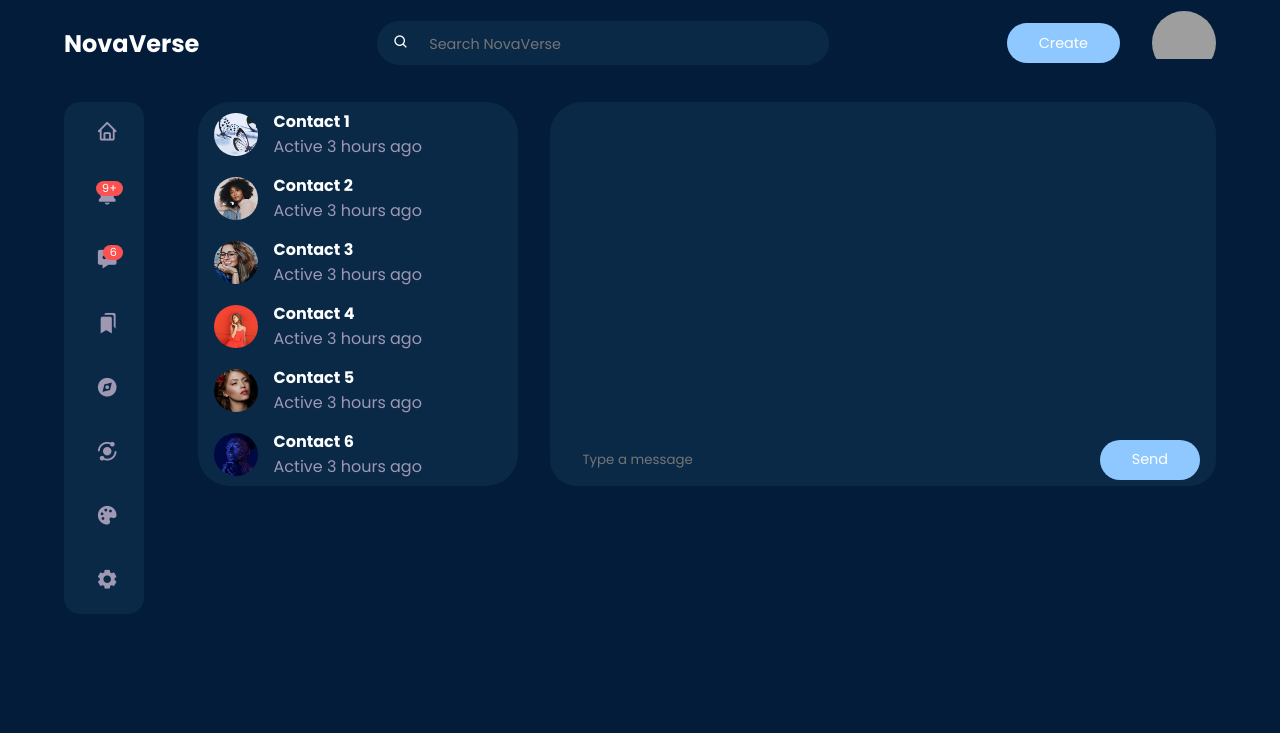
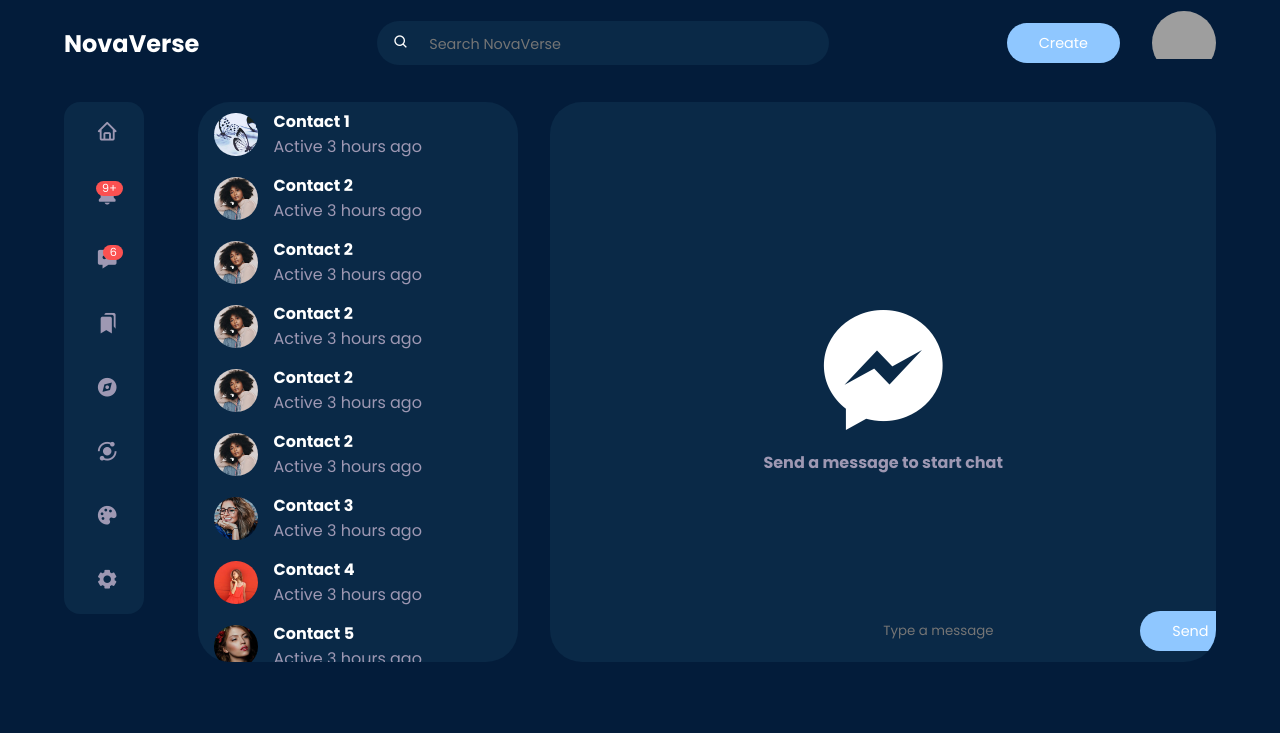
Before and after one commit to BeminDawoud/NovaVerse, a Python web app: template templates/messages.html in a window 1280 px wide. Shown: the top 733 px of the page. Run offline with Jinja, Linux system fonts and the light colour scheme; the template is opened without the code that fills it, so the values that code supplies are empty; grey boxes are pictures that could not be loaded.

Commit message:
Update message template

```diff
--- a/static/js/home.js
+++ b/static/js/home.js
@@ -14,7 +14,7 @@ const contacts = document.querySelectorAll(".contact")
 
 // *******************Side-Bar*************************
 // remove class active from all items
-const changeActiveItem = (items) => {
+const removeActiveItem = (items) => {
 	items.forEach(item => {
 		item.classList.remove("active");
 	})
@@ -23,7 +23,7 @@ const changeActiveItem = (items) => {
 // Add active class in menu-item clicked
 menuItems.forEach(item => {
 	item.addEventListener("click", () => {
-		changeActiveItem(menuItems);
+		removeActiveItem(menuItems);
 		item.classList.add("active");
 		if(item.id != "notifications"){
 			document.querySelector('.notifications-popup').style.display = 'none';
@@ -37,7 +37,7 @@ menuItems.forEach(item => {
 // Add active class in messages clicked
 contacts.forEach(item => {
 	item.addEventListener("click", () => {
-		changeActiveItem(contacts);
+		removeActiveItem(contacts);
 		item.classList.add("active");
 	})
 })
--- a/static/style/home.css
+++ b/static/style/home.css
@@ -603,3 +603,28 @@ main .container .right{
 		width: 92vw;
 	}
 }
+
+
+
+/*======================== Scroll bar =======================*/
+::-webkit-scrollbar {
+    width: 0.7rem;
+    height: 0.7rem;
+
+}
+
+::-webkit-scrollbar-track {
+    background: var(--colour-secondary);
+	border: 0.4rem solid var(--colour-primary);
+	border-radius: var(--border-radius);
+}
+
+::-webkit-scrollbar-thumb {
+    background-color: var(--btn-color);
+    border-radius: 10px;
+    border: 3px solid var(--colour-secondary);
+	border-radius: var(--border-radius);
+}
+
+
+/*======================== end Scroll bar =======================*/
--- a/static/style/messages.css
+++ b/static/style/messages.css
@@ -21,11 +21,18 @@ main .container{
 	margin-top: 1rem;
 }
 
+
+
+/*===================== contacts box ==========================*/
 .middle .messages-wrapper .contacts {
 	display: flex;
 	flex-direction: column;
 	border-radius: var(--border-radius);
 	background: var(--colour-secondary);
+	max-height: 70vh;
+	min-height: 50vh;
+	overflow-y: auto;
+	overflow-x: hidden;
 }
 
 .messages-wrapper .contacts .contact {
@@ -56,14 +63,14 @@ main .container{
 
 .messages-wrapper .contacts .contact:first-child.active{
 	border-top-left-radius: var(--border-radius);
-	overflow: hidden;
 }
 
 .messages-wrapper .contacts .contact:last-child.active{
 	border-bottom-left-radius: var(--border-radius);
-	overflow: hidden;
 }
 
+
+/*===================== chat box ==========================*/
 .middle .messages-wrapper .chat {
 	display: flex;
 	position: relative;
@@ -71,28 +78,41 @@ main .container{
 	padding: var(--card-padding);
 	border-radius: var(--border-radius);
 	background: var(--colour-secondary);
+	max-height: 70vh;
+	min-height: 50vh;
+	overflow-y: auto;
+	overflow-x: hidden;
+}
+
+.middle .messages-wrapper .chat .no-messages{
+	position: absolute;
+	left: 50%;
+	top: 50%;
+	transform: translate(-50%, -50%);
+	text-align: center;
+}
+
+.middle .messages-wrapper .chat .no-messages i{
+	font-size: 10rem;
 }
 
 .middle .messages-wrapper .input-bar{
-	width: 100%;
 	display: flex;
 	position: absolute;
-	bottom: 0;
+	bottom: 2%;
 	margin-top: 1rem;
 	background: var(--colour-secondary);
-	padding: 0.4rem var(--card-padding);
-	border-radius: var(--border-radius);
 }
 
 .middle .messages-wrapper .input-bar input[type="text"]{
 	justify-content: start;
-	width: 100%;
-	padding-left: 1rem;
 	background: transparent;
 	color: white;
 }
 
 
+
+/*===================== Media Query ==========================*/
 @media screen and (max-width: 700px) {
 	.messages-wrapper .contacts .contact .handle{
 		display: none;
--- a/templates/messages.html
+++ b/templates/messages.html
@@ -1,5 +1,6 @@
 <!DOCTYPE html>
 <html lang="en">
+
 <head>
 	<meta charset="UTF-8">
 	<meta name="viewport" content="width=device-width, initial-scale=1.0">
@@ -9,6 +10,7 @@
 	<link href='https://unpkg.com/boxicons@2.1.4/css/boxicons.min.css' rel='stylesheet'>
 	<title>NovaVerse</title>
 </head>
+
 <body>
 	<!-- ================ NavBar ================ -->
 	<nav>
@@ -39,10 +41,12 @@
 				<!-- ================ side-bar ================ -->
 				<div class="sidebar">
 					<a class="menu-item">
-						<span><i class='bx bx-home'></i></span><h3>Home</h3>
+						<span><i class='bx bx-home'></i></span>
+						<h3>Home</h3>
 					</a>
 					<a class="menu-item" id="notifications">
-						<span><i class='bx bxs-bell'><small class="notifications-count">9+</small></i></span><h3>Notifications</h3>
+						<span><i class='bx bxs-bell'><small class="notifications-count">9+</small></i></span>
+						<h3>Notifications</h3>
 						<!-- ================ notification Pop-Up ================ -->
 						<div class="notifications-popup">
 							<div>
@@ -102,22 +106,28 @@
 						</div>
 					</a>
 					<a class="menu-item" id="messages-notifications">
-						<span><i class='bx bxs-message-dots'><small class="notifications-count">6</small></i></span><h3>Messages</h3>
+						<span><i class='bx bxs-message-dots'><small class="notifications-count">6</small></i></span>
+						<h3>Messages</h3>
 					</a>
 					<a class="menu-item">
-						<span><i class='bx bxs-bookmarks'></i></span><h3>Bookmarks</h3>
+						<span><i class='bx bxs-bookmarks'></i></span>
+						<h3>Bookmarks</h3>
 					</a>
 					<a class="menu-item">
-						<span><i class='bx bxs-compass'></i></span><h3>Explore</h3>
+						<span><i class='bx bxs-compass'></i></span>
+						<h3>Explore</h3>
 					</a>
 					<a class="menu-item">
-						<span><i class='bx bxs-analyse' ></i></span><h3>Analytics</h3>
+						<span><i class='bx bxs-analyse'></i></span>
+						<h3>Analytics</h3>
 					</a>
 					<a class="menu-item" id="theme">
-						<span><i class='bx bxs-palette' ></i></span><h3>Themes</h3>
+						<span><i class='bx bxs-palette'></i></span>
+						<h3>Themes</h3>
 					</a>
 					<a class="menu-item">
-						<span><i class='bx bxs-cog'></i></span><h3>Settings</h3>
+						<span><i class='bx bxs-cog'></i></span>
+						<h3>Settings</h3>
 					</a>
 				</div>
 			</div>
@@ -133,6 +143,50 @@
 							</div>
 							<div class="handle">
 								<h4>Contact 1</h4>
+								<p class="text-muted">
+									Active 3 hours ago
+								</p>
+							</div>
+						</div>
+						<div class="contact">
+							<div class="profile-photo">
+								<img src="../static/img/profile-3.jpg">
+							</div>
+							<div class="handle">
+								<h4>Contact 2</h4>
+								<p class="text-muted">
+									Active 3 hours ago
+								</p>
+							</div>
+						</div>
+						<div class="contact">
+							<div class="profile-photo">
+								<img src="../static/img/profile-3.jpg">
+							</div>
+							<div class="handle">
+								<h4>Contact 2</h4>
+								<p class="text-muted">
+									Active 3 hours ago
+								</p>
+							</div>
+						</div>
+						<div class="contact">
+							<div class="profile-photo">
+								<img src="../static/img/profile-3.jpg">
+							</div>
+							<div class="handle">
+								<h4>Contact 2</h4>
+								<p class="text-muted">
+									Active 3 hours ago
+								</p>
+							</div>
+						</div>
+						<div class="contact">
+							<div class="profile-photo">
+								<img src="../static/img/profile-3.jpg">
+							</div>
+							<div class="handle">
+								<h4>Contact 2</h4>
 								<p class="text-muted">
 									Active 3 hours ago
 								</p>
@@ -196,12 +250,16 @@
 						<!-- Add more contacts as needed -->
 					</div>
 					<div class="chat">
+						<div class="no-messages">
+							<i class='bx bxl-messenger'></i>
+							<h4 class="text-muted">Send a message to start chat</h4>
+						</div>
 						<div class="messages">
 							<!-- Messages will be displayed here -->
-					  	</div>
 							<div class="input-bar">
 								<input type="text" id="message-input" placeholder="Type a message">
 								<button class="btn btn-primary" id="send-button">Send</button>
+							</div>
 						</div>
 					</div>
 				</div>
@@ -267,4 +325,5 @@
 	<!-- ================ end of themes ================ -->
 	<script src="../static/js/home.js"></script>
 </body>
+
 </html>
```
Lines whose indentation alone changed are shown as unchanged.
